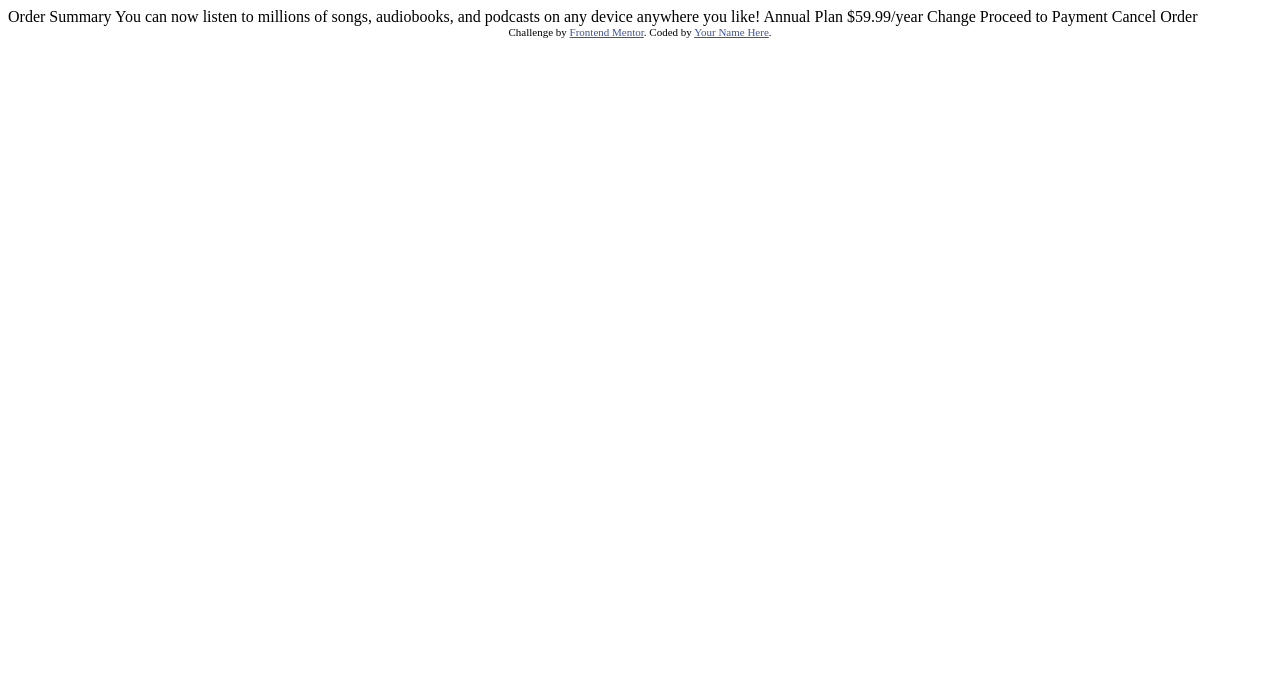
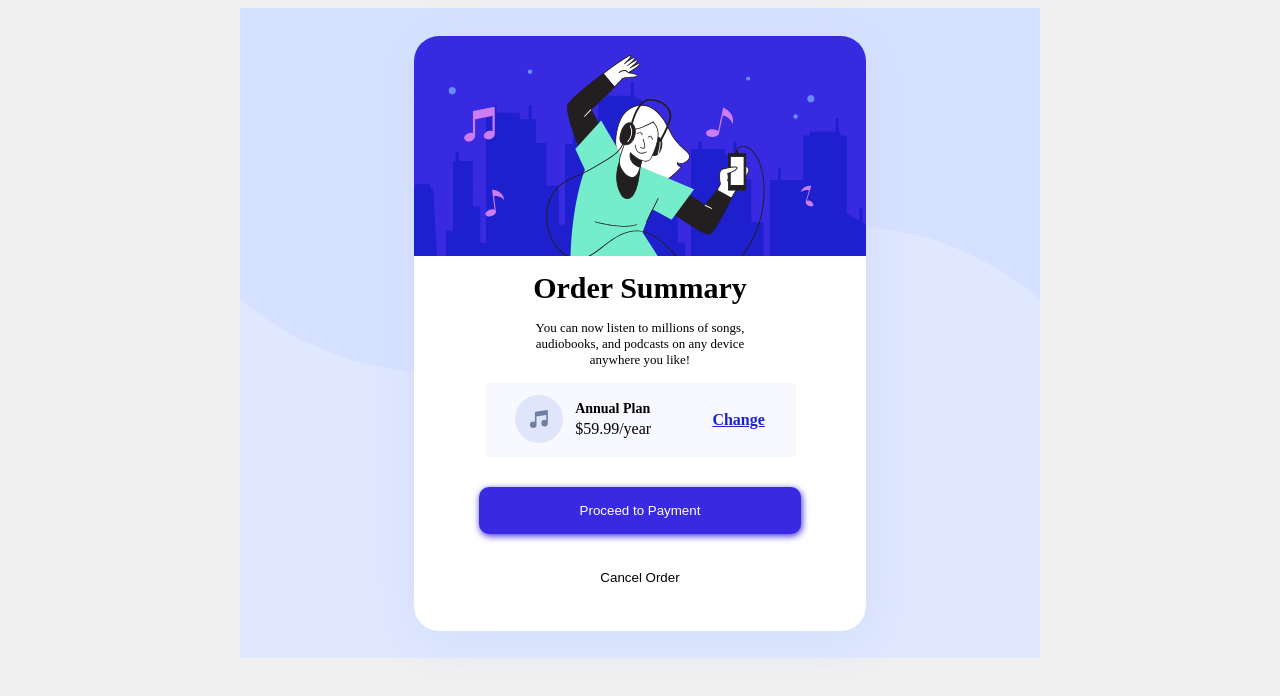
Before and after one commit to adroit18/order-summary-component-main, a plain HTML site: page index.html in a window 1280 px wide. Drawn offline with Linux system fonts and the light colour scheme.

Commit message:
Make item card

```diff
--- /dev/null
+++ b/index.css
@@ -0,0 +1,117 @@
+.container{
+    background-color: #F0F0F0;
+    display: flex;
+    justify-content: center;
+    align-items: center;
+}
+.item-area{
+    background-image: url(./images/pattern-background-desktop.svg);
+    background-color: #E0E8FF;
+    background-size: 100% 56%;
+    width: 800px;
+    height: 650px;
+    display: flex;
+    justify-content: center;
+    align-items: center;
+    background-repeat: no-repeat;
+}
+
+.item-card{
+    border-radius: 25px;
+    box-shadow: 2px 6px 50px #d2dbf9;
+    overflow: hidden;
+}
+
+.item-card-banner{
+    background-image: url('./images/illustration-hero.svg');
+    background-image: url(./images/illustration-hero.svg);
+    height: 220px;
+    width: 452px;
+    background-repeat: no-repeat;
+    background-size: cover
+}
+
+.item-card-description{
+    background-color: white;
+}
+
+.item-card-title{
+    font-size: 30px;
+    font-weight: bold;
+    padding-top: 15px;
+    padding-bottom: 15px;
+    text-align: center;
+}
+
+.item-card-subtitle{
+    font-size: 13px;
+    font-weight: lighter;
+    text-align: center;
+    padding-bottom: 15px;
+    max-width: 217px;
+    margin: 0px auto;
+}
+
+.item-price{
+    background-color: #F8F9FE;
+    display: flex;
+    justify-content: space-around;
+    align-items: center;
+    padding: 12px 0px;
+    max-width: 311px;
+    margin: 0px auto;
+}
+
+.item-price-current-plan{
+    display: flex;
+    align-items: center;
+    gap:10px
+}
+
+.item-logo{
+    background-image: url('./images/icon-music.svg');
+    width: 50px;
+    height: 50px;
+    background-repeat: no-repeat;
+}
+
+.item-price-plan{
+    display: flex;
+    flex-direction: column;
+    row-gap: 3px;
+}
+
+.item-update-price-plan-buttom > a{
+    color: #1D20CF;
+    font-weight: bold;
+}
+.item-price-current-plan-name{
+    font-size: 14px;
+    font-weight: bold;
+}
+
+.item-order-actions{
+    padding: 30px 65px;
+    display: flex;
+    flex-direction: column;
+    gap: 20px;
+}
+
+.btn{
+    padding: 15px 50px;
+    border: 1px solid transparent;
+}
+
+.btn-primary{
+    background-color: #3929E1;
+    color: white;
+    text-align: center;
+    border-radius: 10px;
+    box-shadow: 1px 2px 7px #3929e1;
+}
+
+.btn-cancel{
+    background-color:white;
+    color: black;
+    text-align: center;
+}
--- a/index.html
+++ b/index.html
@@ -1,37 +1,54 @@
 <!DOCTYPE html>
 <html lang="en">
   <head>
-  <meta charset="UTF-8">
-  <meta name="viewport" content="width=device-width, initial-scale=1.0"> <!-- displays site properly based on user's device -->
+    <meta charset="UTF-8" />
+    <meta name="viewport" content="width=device-width, initial-scale=1.0" />
+    <!-- displays site properly based on user's device -->
 
-  <link rel="icon" type="image/png" sizes="32x32" href="./images/favicon-32x32.png">
+    <link
+      rel="icon"
+      type="image/png"
+      sizes="32x32"
+      href="./images/favicon-32x32.png"
+    />
 
     <title>Frontend Mentor | Order summary card</title>
-
-  <!-- Feel free to remove these styles or customise in your own stylesheet 👍 -->
-  <style>
-    .attribution { font-size: 11px; text-align: center; }
-    .attribution a { color: hsl(228, 45%, 44%); }
-  </style>
+    <link rel="stylesheet" href="./index.css" />
   </head>
-<body>
-
-  Order Summary
-
-  You can now listen to millions of songs, audiobooks, and podcasts on any
-  device anywhere you like!
-
+  <body class="container">
+    <div class="item-area">
+      <div class="item-card">
+        <div class="item-card-banner">
+        </div>
+        <div class="item-card-description">
+          <div class="item-card-title">Order Summary</div>
+          <div class="item-card-subtitle">You can now listen to millions of songs, audiobooks, and
+            podcasts on any device anywhere you like!
+          </div>
+          <div class="item-price">
+            <div class="item-price-current-plan">
+              <div class="item-logo"></div>
+              <div class="item-price-plan">
+                <div class="item-price-current-plan-name">
                   Annual Plan
+                </div>
+                <div class="item-price-current-plan-price">
                   $59.99/year
-
+                </div>
+              </div>
+            </div>
+            <div class="item-update-price-plan-buttom">
+              <a href="#">
                 Change
-
-  Proceed to Payment
-  Cancel Order
-
-  <div class="attribution">
-    Challenge by <a href="https://www.frontendmentor.io?ref=challenge" target="_blank">Frontend Mentor</a>.
-    Coded by <a href="#">Your Name Here</a>.
+              </a>
+            </div>
+          </div>
+          <div class="item-order-actions">
+            <button class="btn btn-primary">Proceed to Payment</button>
+            <button class="btn btn-cancel">Cancel Order</button>
+        </div>
+        </div>
+      </div>
     </div>
   </body>
 </html>
```
Lines whose indentation alone changed are shown as unchanged.
